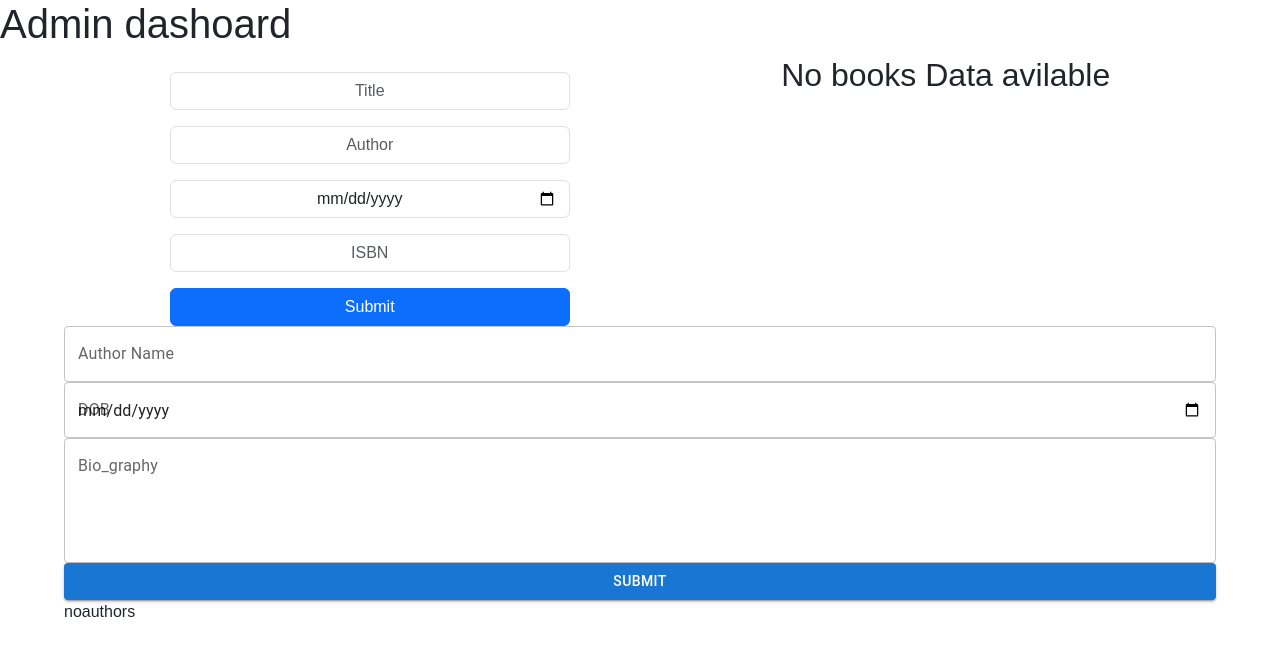
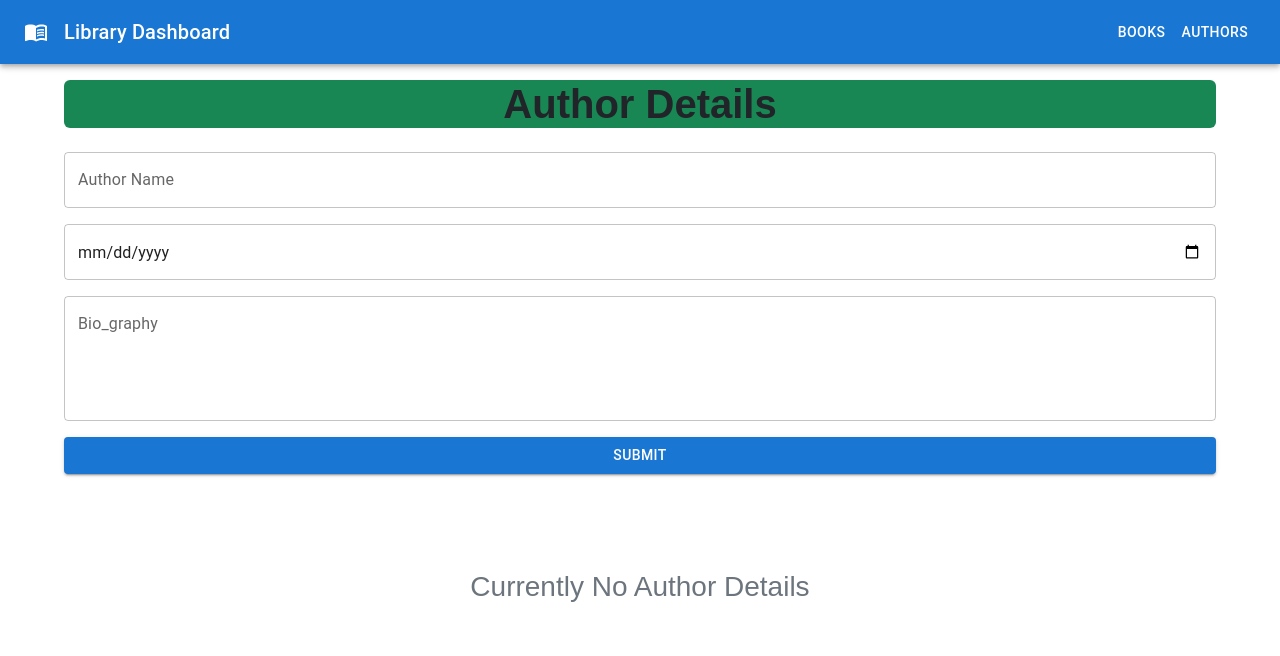
Before and after one commit to BalavigneshRajasekar/LibraryAdminDashboard-React, a React (Vite) app in the folder Library-Admin-Dashboard/: page /Author in a window 1280 px wide. Shown: the top 656 px of the page. Built offline with nearby package versions, Linux system fonts and the light colour scheme.

Commit message:
Routes created  for each destination

```diff
--- a/Library-Admin-Dashboard/package.json
+++ b/Library-Admin-Dashboard/package.json
@@ -11,6 +11,7 @@
   "dependencies": {
     "@emotion/react": "^11.11.4",
     "@emotion/styled": "^11.11.5",
+    "@mui/icons-material": "^5.15.19",
     "@mui/material": "^5.15.19",
     "bootstrap": "^5.3.3",
     "formik": "^2.4.6",
--- a/Library-Admin-Dashboard/src/App.css
+++ b/Library-Admin-Dashboard/src/App.css
@@ -5,9 +5,21 @@
 .btn1 {
   width: 400px;
 }
-.table {
-  background-color: aqua;
-}
+
 * {
   font-family: sans-serif;
 }
+
+.active {
+  color: white;
+  text-decoration: none;
+}
+.p {
+  color: white;
+  text-decoration: none;
+}
+
+a {
+  color: white;
+  text-decoration: none;
+}
--- a/Library-Admin-Dashboard/src/App.jsx
+++ b/Library-Admin-Dashboard/src/App.jsx
@@ -2,13 +2,19 @@ import "./App.css";
 import "bootstrap/dist/css/bootstrap.min.css";
 import Books from "./components/Books";
 import Author from "./components/Author";
+import { BrowserRouter, Routes, Route } from "react-router-dom";
+import Nav from "./components/Nav";
 
 function App() {
   return (
     <div className="App ">
-      <h1>Admin dashoard</h1>
-      <Books></Books>
-      <Author></Author>
+      <BrowserRouter>
+        <Nav></Nav>
+        <Routes>
+          <Route path="/Books" element={<Books></Books>}></Route>
+          <Route path="/Author" element={<Author></Author>}></Route>
+        </Routes>
+      </BrowserRouter>
     </div>
   );
 }
--- a/Library-Admin-Dashboard/src/components/Author.jsx
+++ b/Library-Admin-Dashboard/src/components/Author.jsx
@@ -1,25 +1,14 @@
 import { Button, Container, Paper, TextField, colors } from "@mui/material";
 import React from "react";
-import { ErrorMessage, Field, Form, Formik, useFormik } from "formik";
+import { useFormik } from "formik";
 import * as yup from "yup";
 import { useState } from "react";
 import AuthorList from "./AuthorList";
+
 function Author() {
   const [authors, setAuthors] = useState([]);
   const [id, setId] = useState(0);
   const [editAuthor, setEditAuthor] = useState(null);
-
-  const initialSchema = {
-    name: "",
-    date: "",
-    biography: "",
-  };
-
-  //   const validation = yup.object({
-  //     name: yup.string().required("* name required"),
-  //     date: yup.string().required("* DOB required"),
-  //     biography: yup.string().required("* biography required"),
-  //   });
 
   const formik = useFormik({
     initialValues: {
@@ -31,28 +20,36 @@ function Author() {
 
     validationSchema: yup.object({
       name: yup.string().required("* name required"),
-      date: yup.string().required("* DOB required"),
+      date: yup
+        .date()
+        .max(new Date(Date.now()), "DOB must not greater then todays date")
+        .required("* DOB required"),
       biography: yup.string().required("* biography required"),
     }),
     onSubmit: (values) => {
+      //This if block handle the Update Authors
       if (editAuthor) {
         const editedData = authors.map((author) => {
           if (author.id == editAuthor.id) {
-            return values;
+            return { ...values, ["id"]: editAuthor.id };
           }
           return author;
         });
-        console.log(editedData);
+
         setAuthors(editedData);
         setEditAuthor(null);
-      } else {
+        values.name = "";
+        values.date = "";
+        values.biography = "";
+      }
+      //This else Block handle the submit
+      else {
         let data = { ...values, ["id"]: id };
         setId(authors.length + 1);
         setAuthors([...authors, data]);
         values.name = "";
         values.date = "";
         values.biography = "";
-        console.log(authors);
       }
     },
   });
@@ -73,13 +70,18 @@ function Author() {
 
   return (
     <Container fixed>
+      <h1 className="fw-bold bg-success rounded-2 text-center mt-3">
+        Author Details
+      </h1>
       <div>
         <form onSubmit={formik.handleSubmit}>
           <TextField
+            sx={{ marginTop: 2 }}
             fullWidth
             id="name"
             name="name"
             label="Author Name"
+            type="text"
             value={formik.values.name}
             onChange={formik.handleChange}
             onBlur={formik.handleBlur}
@@ -87,10 +89,10 @@ function Author() {
             helperText={formik.touched.name && formik.errors.name}
           />
           <TextField
+            sx={{ marginTop: 2 }}
             fullWidth
-            id="DOB"
+            id="date"
             name="date"
-            label="DOB"
             type="date"
             value={formik.values.date}
             onChange={formik.handleChange}
@@ -98,7 +100,9 @@ function Author() {
             error={formik.touched.date && Boolean(formik.errors.date)}
             helperText={formik.touched.date && formik.errors.date}
           />
+
           <TextField
+            sx={{ marginTop: 2 }}
             fullWidth
             id="Bio"
             name="biography"
@@ -114,6 +118,7 @@ function Author() {
           />
           {editAuthor ? (
             <Button
+              sx={{ marginTop: 2 }}
               color="secondary"
               variant="contained"
               fullWidth
@@ -122,7 +127,13 @@ function Author() {
               Update
             </Button>
           ) : (
-            <Button color="primary" variant="contained" fullWidth type="submit">
+            <Button
+              sx={{ marginTop: 2 }}
+              color="primary"
+              variant="contained"
+              fullWidth
+              type="submit"
+            >
               Submit
             </Button>
           )}
--- a/Library-Admin-Dashboard/src/components/AuthorList.jsx
+++ b/Library-Admin-Dashboard/src/components/AuthorList.jsx
@@ -10,9 +10,9 @@ import React from "react";
 function AuthorList(props) {
   const { author } = props;
   return (
-    <div>
-      {author.length > 0
-        ? author.map((authors, index) => (
+    <div className="mt-5 d-flex flex-wrap gap-5 justify-content-center">
+      {author.length > 0 ? (
+        author.map((authors, index) => (
           <Card sx={{ width: 400 }} key={index}>
             <CardContent>
               <Typography variant="h6" color={"GrayText"}>
@@ -43,7 +43,13 @@ function AuthorList(props) {
             </CardContent>
           </Card>
         ))
-        : "noauthors"}
+      ) : (
+        <div className="mt-5">
+          <h3 className="text-center text-secondary">
+            Currently No Author Details
+          </h3>
+        </div>
+      )}
     </div>
   );
 }
--- a/Library-Admin-Dashboard/src/components/Books.jsx
+++ b/Library-Admin-Dashboard/src/components/Books.jsx
@@ -25,10 +25,16 @@ function Books() {
     publishedDate: editUser?.publishedDate,
     isbn: editUser?.isbn,
   };
-  const validation = yup.object({
+  const validation = yup.object().shape({
     title: yup.string().required("* Title is required"),
     author: yup.string().required("* Author is required"),
-    publishedDate: yup.date().required("* Published Date is required"),
+    publishedDate: yup
+      .date()
+      .max(
+        new Date(Date.now()),
+        "* Published Date Must not greater then todays date"
+      )
+      .required("* Published Date is required"),
     isbn: yup
       .string()
       .min(12, "* min 12 Char")
@@ -53,7 +59,7 @@ function Books() {
   const edit = (values) => {
     const editedBook = books.map((book) => {
       if (book.id == values.id) {
-        return values;
+        return { ...values, ["id"]: values.id };
       }
       return book;
     });
@@ -63,7 +69,10 @@ function Books() {
 
   return (
     <Container fixed>
-      <div className="d-md-flex justify-content-around">
+      <h1 className="fw-bold bg-success rounded-2 text-center mt-3">
+        Books Details
+      </h1>
+      <div className="d-flex justify-content-center gap-5 flex-wrap mt-5">
         <div>
           <Formik
             initialValues={editUser ? editValues : initialSchema}
@@ -138,7 +147,7 @@ function Books() {
             </Form>
           </Formik>
         </div>
-        <div>
+        <div className="mt-3">
           <BooksList
             data={books}
             delete={Delete}
--- a/Library-Admin-Dashboard/src/components/BooksList.jsx
+++ b/Library-Admin-Dashboard/src/components/BooksList.jsx
@@ -6,9 +6,8 @@ function BooksList(props) {
     <div>
       {data.length > 0 ? (
         <table className="table table-striped ">
-          <thead>
+          <thead className="table-warning">
             <tr className="text-center">
-              <th>S.no</th>
               <th>Title</th>
               <th>Author</th>
               <th>Published</th>
@@ -19,17 +18,15 @@ function BooksList(props) {
           <tbody>
             {data.map((book, index) => (
               <tr key={book.id}>
-                <td>{index + 1}</td>
                 <td>{book.title}</td>
                 <td>{book.author}</td>
                 <td>{book.publishedDate}</td>
                 <td>{book.isbn}</td>
-                <td className="d-md-flex gap-2">
+                <td className="d-md-flex gap-2 ">
                   <button
-                    className="btn btn-secondary px-4"
+                    className="btn btn-secondary px-4 "
                     onClick={() => props.edit(book)}
                   >
-                    {" "}
                     Edit
                   </button>
                   <button
@@ -45,7 +42,7 @@ function BooksList(props) {
         </table>
       ) : (
         <div>
-          <h2 className="text-center">No books Data avilable</h2>
+          <h2 className="text-secondary">No books Data available</h2>
         </div>
       )}
     </div>
--- /dev/null
+++ b/Library-Admin-Dashboard/src/components/Nav.jsx
@@ -0,0 +1,34 @@
+import React from "react";
+import AppBar from "@mui/material/AppBar";
+import Box from "@mui/material/Box";
+import Toolbar from "@mui/material/Toolbar";
+import Typography from "@mui/material/Typography";
+import Button from "@mui/material/Button";
+import MenuBookIcon from "@mui/icons-material/MenuBook";
+import { useNavigate } from "react-router-dom";
+
+function Nav() {
+  const navigate = useNavigate();
+  return (
+    <div>
+      <Box sx={{ flexGrow: 1 }}>
+        <AppBar position="static">
+          <Toolbar>
+            <MenuBookIcon sx={{ marginRight: 2 }}></MenuBookIcon>
+            <Typography variant="h6" component="div" sx={{ flexGrow: 1 }}>
+              Library Dashboard
+            </Typography>
+            <Button color="inherit" onClick={() => navigate("/Books")}>
+              Books
+            </Button>
+            <Button color="inherit" onClick={() => navigate("/Author")}>
+              Authors
+            </Button>
+          </Toolbar>
+        </AppBar>
+      </Box>
+    </div>
+  );
+}
+
+export default Nav;
```
Also changed, not shown: 1 other file (tests, documents, lock files or other folders). Lines whose indentation alone changed are shown as unchanged.
